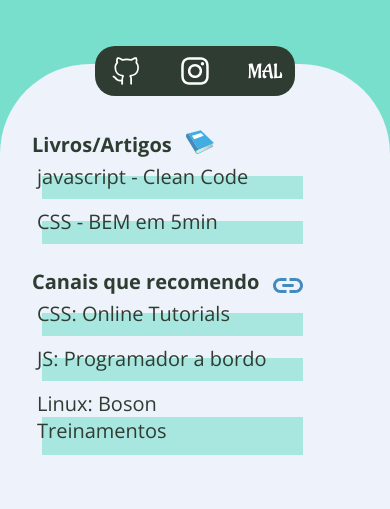
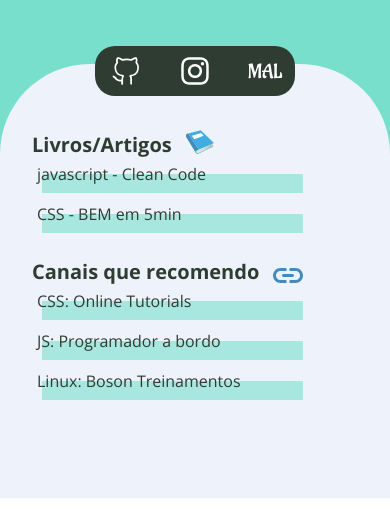
Before and after one commit to rurocha/my-linktree, a plain HTML site: page index.html in a window 390 px wide. Shown: the part 346-855 px from the top of the page. Drawn offline with nearby package versions, Linux system fonts and the light colour scheme; files whose address does not match are found by name.

Commit message:
feat(font mobile and max container)

```diff
--- a/assets/css/links.css
+++ b/assets/css/links.css
@@ -44,4 +44,10 @@
 .link--icon:hover::before {
   margin-left: 10px;
   opacity: 1;
-};
+}
+
+@media screen and (max-width: 768px) {
+  .link {
+    font-size: 16px;
+  }
+}
--- a/assets/css/main.css
+++ b/assets/css/main.css
@@ -3,7 +3,7 @@ main {
   width: 100%;
   border-radius: 90px 90px 0px 0px;
   margin: var(--main-offset-y) auto auto auto;
-  max-width: 1000px;
+  max-width: 600px;
   padding: 32px;
   min-height: calc((100vh - var(--header-height)) - var(--main-offset-y));
   z-index: 1;
```
